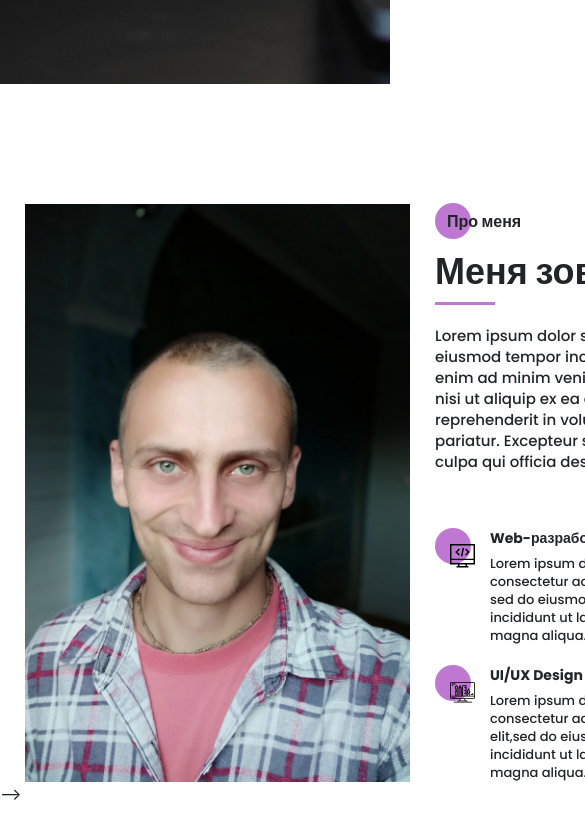
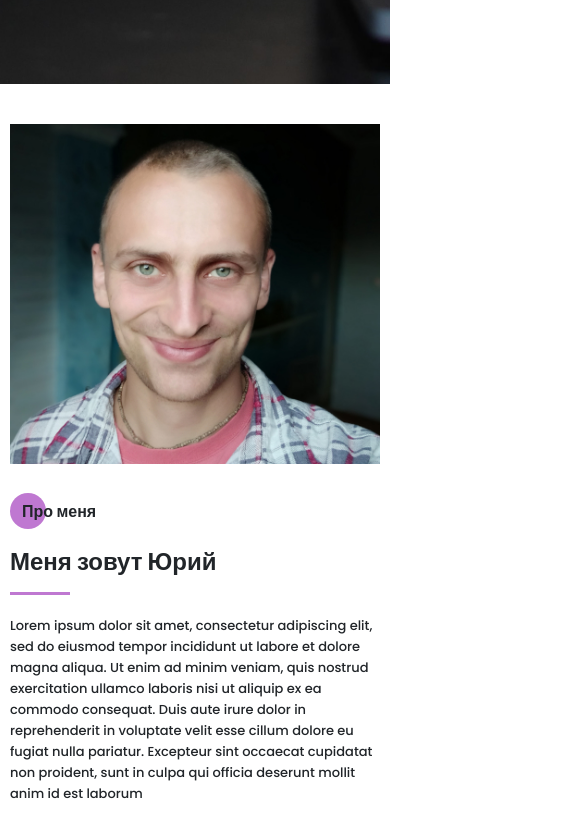
Before and after one commit to Yurii108/pf, a website: page src/index.html in a window 390 px wide. Shown: the part 760-1587 px from the top of the page, 585 px wide, since content can reach past the window. Before the commit the page ends 1566 px from the top, so only its background shows below. Drawn offline with nearby package versions, Linux system fonts and the light colour scheme; files that its build step writes are made by us from their sources; files whose address does not match are found by name.

Commit message:
adaptation finish  myself

```diff
--- a/src/index.html
+++ b/src/index.html
@@ -123,7 +123,7 @@
                 </div>
                 <div class="myself__about-me">
                     <h2 class="title_fs-16 myself__sub">Про меня</h2>
-                    <div class="title">Меня зовут Юрий</div>
+                    <div class="title title_fs-36">Меня зовут Юрий</div>
                     <div class="myself__divider"></div>
                     <p class="myself__descr">Lorem ipsum dolor sit amet, consectetur adipiscing elit, sed do eiusmod
                         tempor incididunt ut labore et dolore magna aliqua. Ut enim ad minim veniam, quis nostrud
--- a/src/sass/blocks/_media.scss
+++ b/src/sass/blocks/_media.scss
@@ -7,7 +7,7 @@
 
 @media (max-width: 1200px) {
     .container {
-        min-width: 960px;
+        max-width: 960px;
     }
 
     .sidepanel {
@@ -19,10 +19,6 @@
         &__wrapper {
             grid-template-columns: 400px 520px;
             column-gap: 25px;
-        }
-
-        &__photo {
-            margin-left: 15px;
         }
 
         &__skills {
@@ -39,14 +35,45 @@
 
 @media (max-width: 992px) {
     .container {
-        min-width: 720px;
+        max-width: 720px;
     }
 
+    .title {
+        &_fs-36 {
+            font-size: 30px;
+        }
+    }
+
+    .myself {
+        &__wrapper {
+            grid-template-columns: 300px 380px;
+            row-gap: 10px;
+        }
+
+        &__skills {
+            grid-template-columns: 380px;
+            grid-auto-rows: minmax(105px, auto);
+            row-gap: 5px;
+
+            &_item {
+                grid-template-columns: 40px 320px;
+                column-gap: 20px;
+            }
+
+            &_descr {
+                font-size: 12px;
+            }
+        }
+
+        &__descr {
+            font-size: 13px;
+        }
+    }
 }
 
 @media (max-width: 768px) {
     .container {
-        min-width: 540px;
+        max-width: 540px;
     }
 
     .title {
@@ -61,6 +88,39 @@
             width: 300px;
         }
     }
+
+    .myself {
+        margin-top: 40px;
+
+        &__wrapper {
+            grid-template: 400px auto auto / 1fr;
+            // display: flex;
+            // flex-direction: column;
+        }
+
+        &__photo {
+            grid-row: unset;
+            // height: 400px;
+        }
+
+        &__about-me {
+            margin-top: 20px;
+            // width: 300px;
+            // grid-row: 2 / 3;
+
+        }
+
+        &__skills {
+            grid-template-columns: repeat(2, 260px);
+
+            &_item {
+                grid-template-columns: 40px 200px;
+                column-gap: 20px;
+            }
+        }
+
+
+    }
 }
 
 @media (max-width: 576px) {
@@ -72,6 +132,9 @@
     .title {
         &_fs-48 {
             font-size: 26px;
+        }
+        &_fs-36 {
+            font-size: 24px;
         }
     }
 
@@ -96,4 +159,15 @@
             margin-top: 30px;
         }
     }
+
+    .myself {
+
+        &__wrapper {
+            grid-template: 340px auto auto / 1fr;
+        }
+
+        &__skills {
+            grid-template-columns: 1fr;
+        }
+    }
 }
--- a/src/sass/blocks/_myself.scss
+++ b/src/sass/blocks/_myself.scss
@@ -3,23 +3,25 @@
 
     &__wrapper {
         display: grid;
-        grid-template-columns: 400px 670px;
-        grid-template-rows: minmax(245px, auto) minmax(255, auto);
+        // grid-template-columns: 400px 670px;
+        // grid-template-rows: minmax(245px, auto) minmax(255, auto);
+        grid-template: minmax(245px, auto) minmax(255px, auto) / 400px 670px;
         grid-auto-rows: minmax(245px, auto);
         gap: 40px 70px;
     }
 
     &__photo {
         grid-row: 1/3;
-
         img {
             width: 100%;
+            height: 100%;
+            object-fit: cover;
         }
     }
 
     &__about-me {
         padding-top: 5px;
-        grid-row: 1/2;
+        // grid-row: 1/2;
     }
 
     &__sub {
```
Also changed, not shown: dist/css/style.min.css, dist/index.html.
